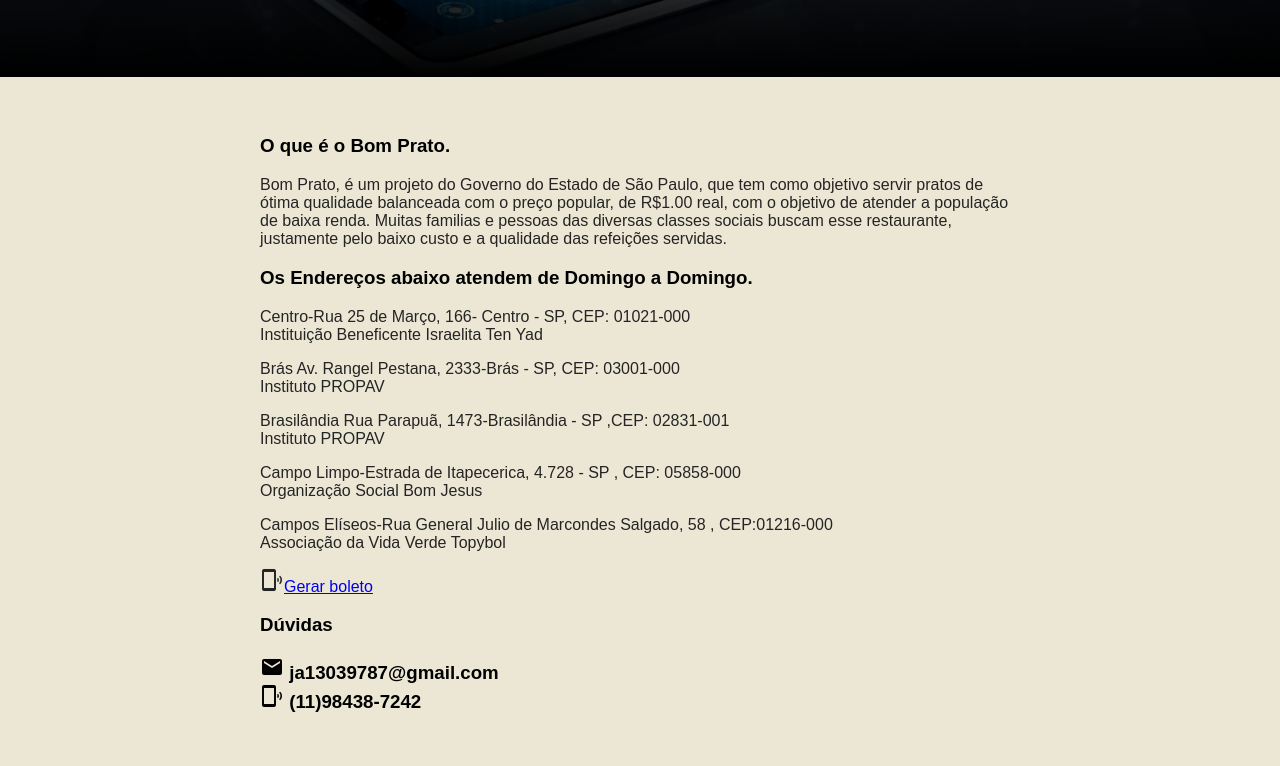
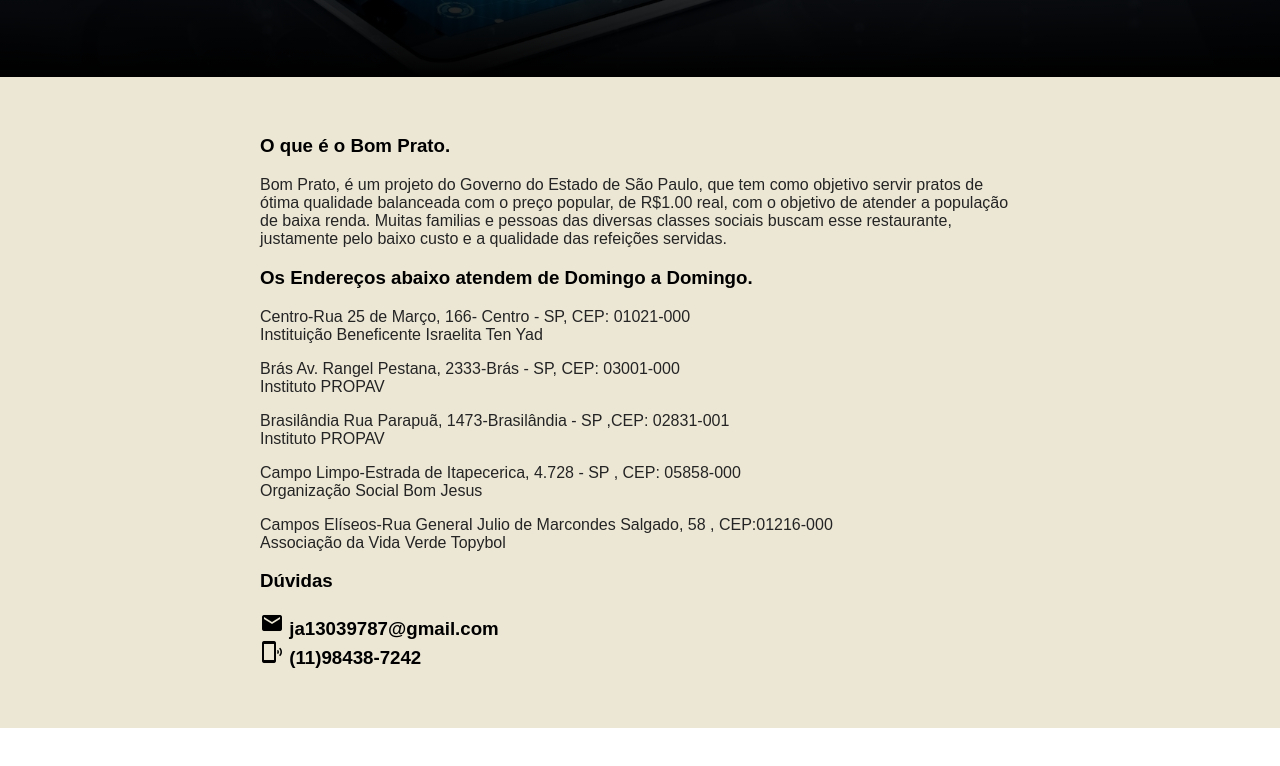
Before and after one commit to jose-900/compras, a plain HTML site: page index.html in a window 1280 px wide. Shown: the part 3297-4063 px from the top of the page. After the commit the page ends 4025 px from the top, so only its background shows below. Drawn offline with Linux system fonts and the light colour scheme.

Commit message:
Update index.html

```diff
--- a/index.html
+++ b/index.html
@@ -4,7 +4,7 @@
     <meta charset="UTF-8">
     <meta http-equiv="X-UA-Compatible" content="IE=edge">
     <meta name="viewport" content="width=device-width, initial-scale=1.0">
-    <title>Jra Software - App e Sites</title>
+    <title>Compra Express SP</title>
     <script async src="https://pagead2.googlesyndication.com/pagead/js/adsbygoogle.js?client=ca-pub-7536243452192323"
     crossorigin="anonymous"></script>
 
@@ -101,10 +101,6 @@
                      Campos Elíseos-Rua General Julio de Marcondes Salgado, 58 , CEP:01216-000</br>
                      Associação da Vida Verde Topybol
                     </p>
-                    <span class="material-icons">
-                        phonelink_ring
-                    </span   ><a href="https://www.asaas.com/c/867107711242" target="_parent">Gerar boleto</a> <br/>
-
 
 
                     <h3>Dúvidas</h3>
```
